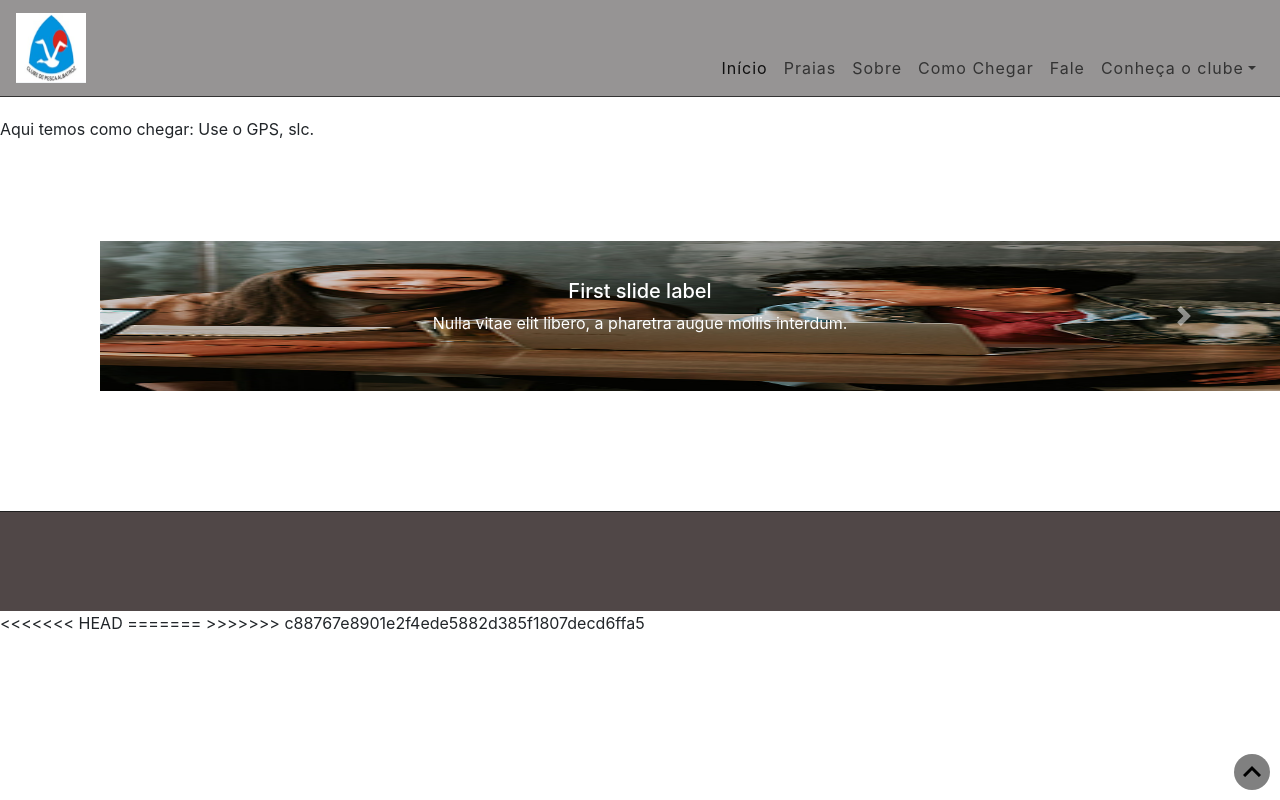
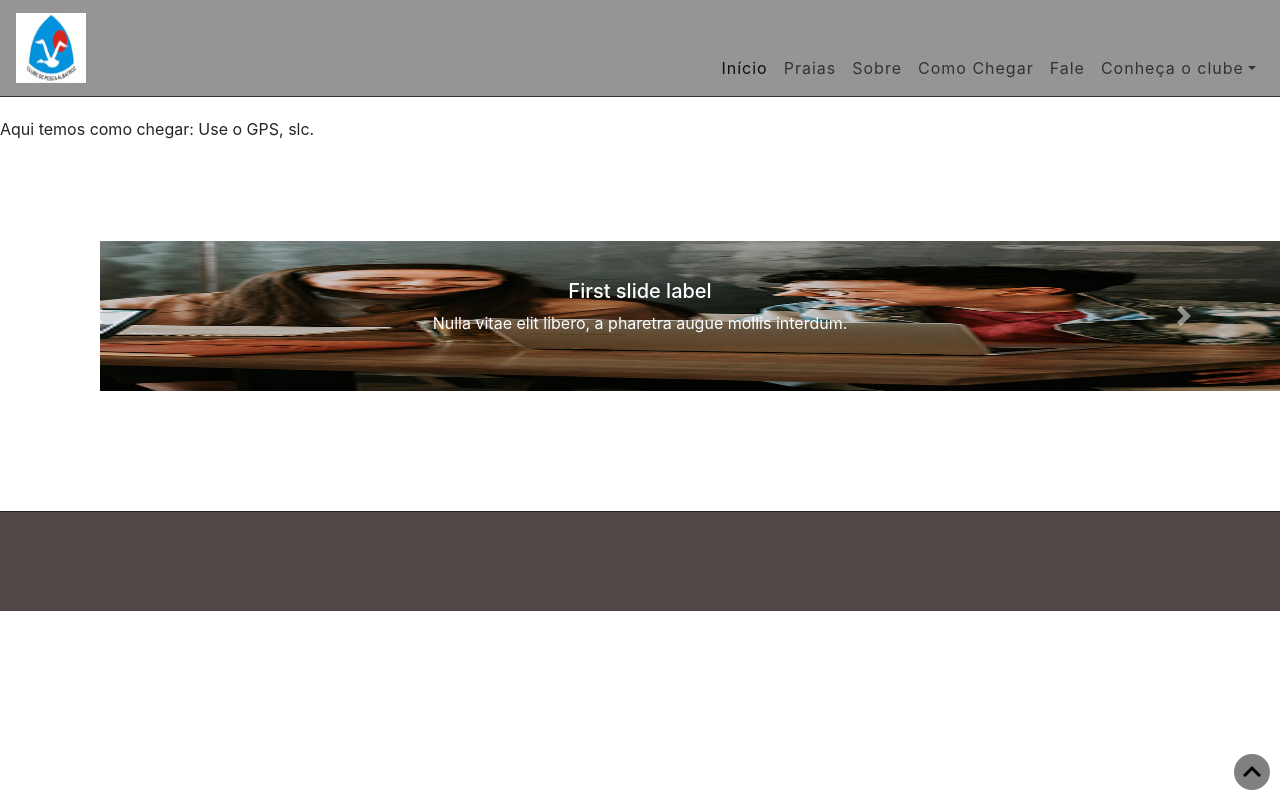
Before and after one commit to GabrielCalcada/alba-site, a Django app: page /Como_chegar/ in a window 1280 px wide. Run offline with Django 3.2, Linux system fonts and the light colour scheme; parts of the project's set-up code (start-up, migrations or seed data) failed here and were passed over; some libraries are stand-ins or nearby versions.

Commit message:
Conflito em base.html resolvido

```diff
--- a/templates/base.html
+++ b/templates/base.html
@@ -85,10 +85,5 @@
 	<script src="https://ajax.googleapis.com/ajax/libs/jquery/3.3.1/jquery.min.js"></script>
 	<script src="https://cdnjs.cloudflare.com/ajax/libs/popper.js/1.12.9/umd/popper.min.js"></script>
 	<script src="https://maxcdn.bootstrapcdn.com/bootstrap/4.0.0/js/bootstrap.min.js"></script>
-<<<<<<< HEAD
-
-
-=======
->>>>>>> c88767e8901e2f4ede5882d385f1807decd6ffa5
     </body>
 </html>
```
